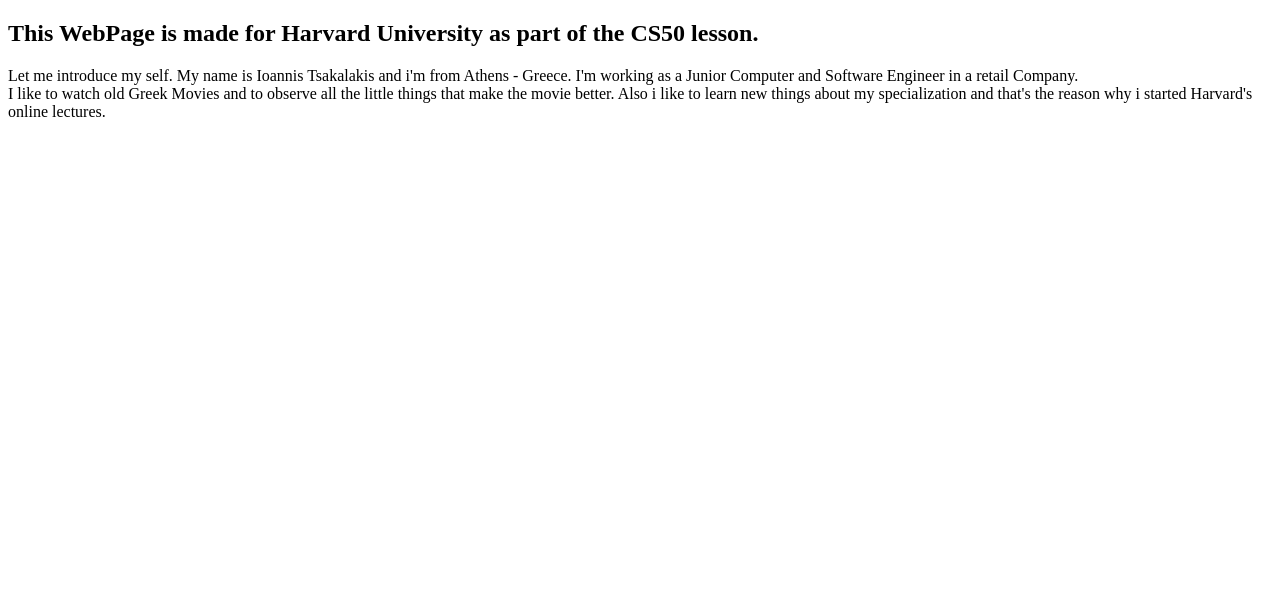
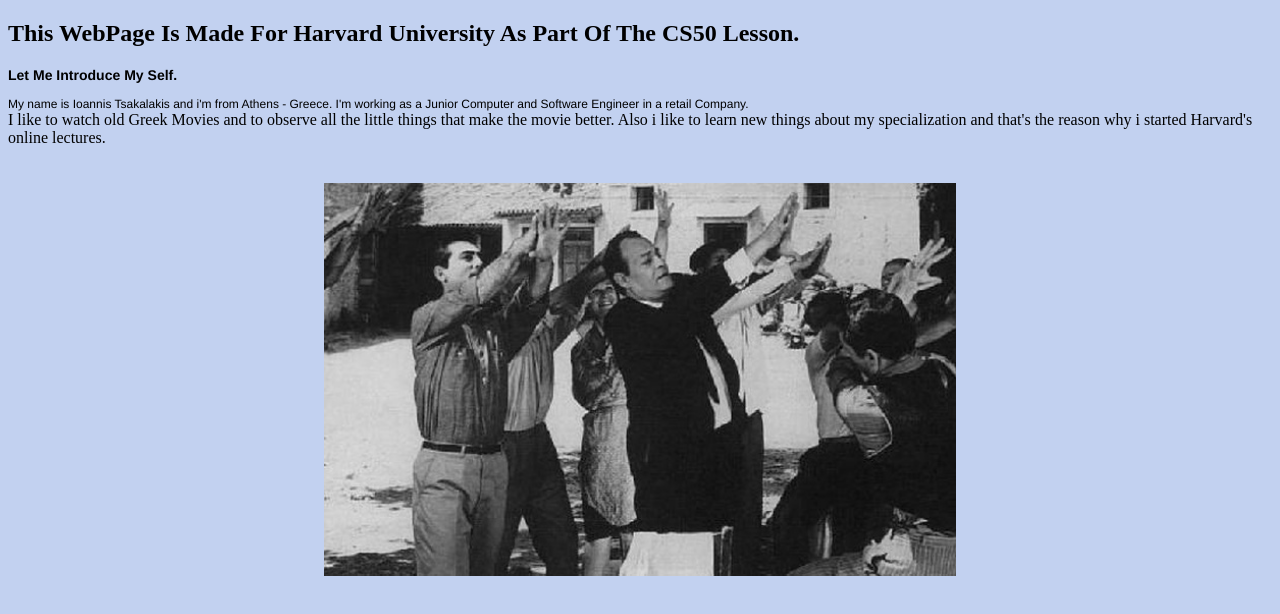
Before and after one commit to wertytxt/project0, a plain HTML site: page index.html in a window 1280 px wide. Drawn offline with Linux system fonts and the light colour scheme.

Commit message:
index.html i put divs and headers. i need some changes

```diff
--- a/index.html
+++ b/index.html
@@ -2,15 +2,20 @@
 <html lang="en" dir="ltr">
   <head>
     <meta charset="utf-8">
-    <title>My Personal WebPage</title>
+    <link rel="stylesheet" type="text/css" href="style.css">
+    <title>My First Personal WebPage</title>
   </head>
-  <body>
-    <h2>This WebPage is made for Harvard University as part of the CS50 lesson.</h2>
+  <body class = "background-color">
+    <h2>This WebPage Is Made For Harvard University As Part Of The CS50 Lesson.</h2>
     <div class = "intro">
-      Let me introduce my self. My name is <span>Ioannis Tsakalakis</span> and i'm from <span>Athens - Greece</span>. I'm working as a Junior Computer and Software Engineer in a retail Company.
+      <h3>Let Me Introduce My Self.</h3>
+       My name is <span>Ioannis Tsakalakis</span> and i'm from <span>Athens - Greece</span>. I'm working as a Junior Computer and Software Engineer in a retail Company.
     </div>
     <div class = "feature">
       I like to watch old Greek Movies and to observe all the little things that make the movie better. Also i like to learn new things about my specialization and that's the reason why i started Harvard's online lectures.
     </div>
+    <br>
+    <br>
+    <img src="ekloges_faskela.jpg" alt="greek-movie" class = "center-image">
   </body>
 </html>
```
